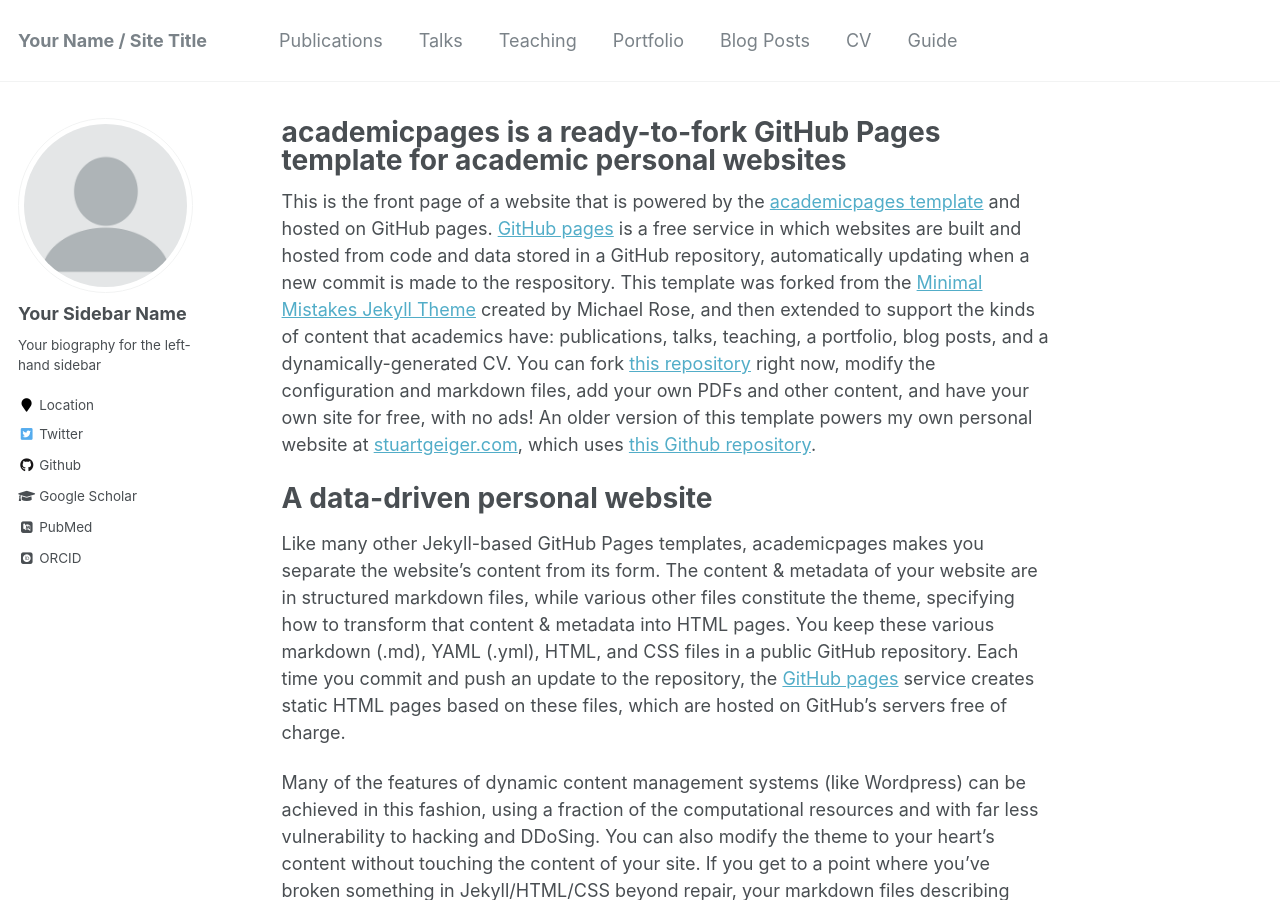
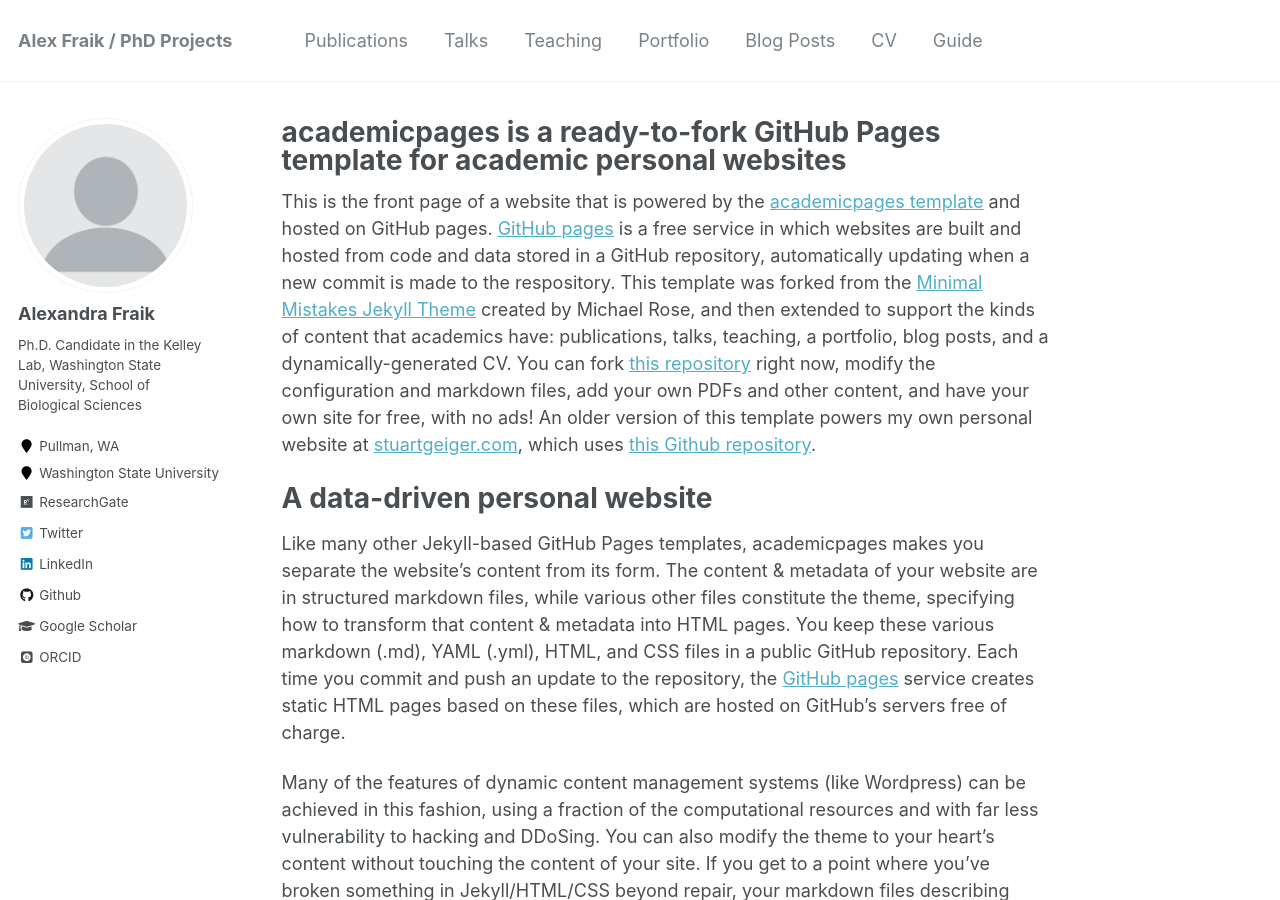
Before and after one commit to akfraik/akfraik.github.io, a Jekyll site: the page built from _pages/about.md, in a window 1280 px wide and 900 px high. Built offline with Jekyll 4.4.1, drawn with Linux system fonts in a browser that asks for light colours; some web fonts are replaced; some of the changed text lies outside the part shown.

Commit message:
Updated_config.yml to include personal information

```diff
--- a/_config.yml
+++ b/_config.yml
@@ -7,13 +7,13 @@
 
 # Site Settings
 locale                   : "en-US"
-title                    : "Your Name / Site Title"
-title_separator          : "-"
-name                     : &name "Your Name"
-description              : &description "personal description"
-url                      : https://academicpages.github.io # the base hostname & protocol for your site e.g. "https://mmistakes.github.io"
+title                    : "Alex Fraik / PhD Projects"
+title_separator          : " "
+name                     : &name "Alex Fraik"
+description              : &description "Alexandra Fraik, Ph.D. Candidate, Washington State University, School of Biological Sciences"
+url                      : https://akfraik.github.io # the base hostname & protocol for your site e.g. "https://mmistakes.github.io"
 baseurl                  : "" # the subpath of your site, e.g. "/blog"
-repository               : "academicpages/academicpages.github.io"
+repository               : "akfraik/akfraik.github.io"
 teaser                   :  # filename of teaser fallback teaser image placed in /images/, .e.g. "500x300.png"
 breadcrumbs              : false # true, false (default)
 words_per_minute         : 160
@@ -80,15 +80,15 @@ analytics:
 
 # Site Author
 author:
-  name             : "Your Sidebar Name"
+  name             : "Alexandra Fraik"
   avatar           : "profile.png"
-  bio              : "Your biography for the left-hand sidebar"
-  location         : "Location"
-  employer         :
-  pubmed           : "https://www.ncbi.nlm.nih.gov/pubmed/?term=john+snow"
-  googlescholar    : "http://yourfullgooglescholarurl.com"
+  bio              : "Ph.D. Candidate in the Kelley Lab, Washington State University, School of Biological Sciences"
+  location         : "Pullman, WA"
+  employer         : "Washington State University"
+  pubmed           :
+  googlescholar    : "https://scholar.google.com/citations?user=W3XMQ68AAAAJ&hl=en"
   email            :
-  researchgate     :  # example: "https://www.researchgate.net/profile/yourprofile"
+  researchgate     : "https://www.researchgate.net/scientific-contributions/Alexandra-K-Fraik-2139920766"
   uri              :
   bitbucket        :
   codepen          :
@@ -96,20 +96,20 @@ author:
   flickr           :
   facebook         :
   foursquare       :
-  github           : "academicpages"
+  github           : "akfraik"
   google_plus      :
   keybase          :
   instagram        :
-  impactstory      : #"https://profiles.impactstory.org/u/xxxx-xxxx-xxxx-xxxx"
+  impactstory      :
   lastfm           :
-  linkedin         :
-  orcid            : "http://orcid.org/yourorcidurl"
+  linkedin         : "https://www.linkedin.com/in/alexandra-fraik-bb627262"
+  orcid            : "https://orcid.org/0000-0002-9285-1173"
   pinterest        :
   soundcloud       :
-  stackoverflow    : # http://stackoverflow.com/users/123456/username
+  stackoverflow    :
   steam            :
   tumblr           :
-  twitter          : "replacethistwitterhandle"
+  twitter          : "AlexandraFraik"
   vine             :
   weibo            :
   xing             :
```
